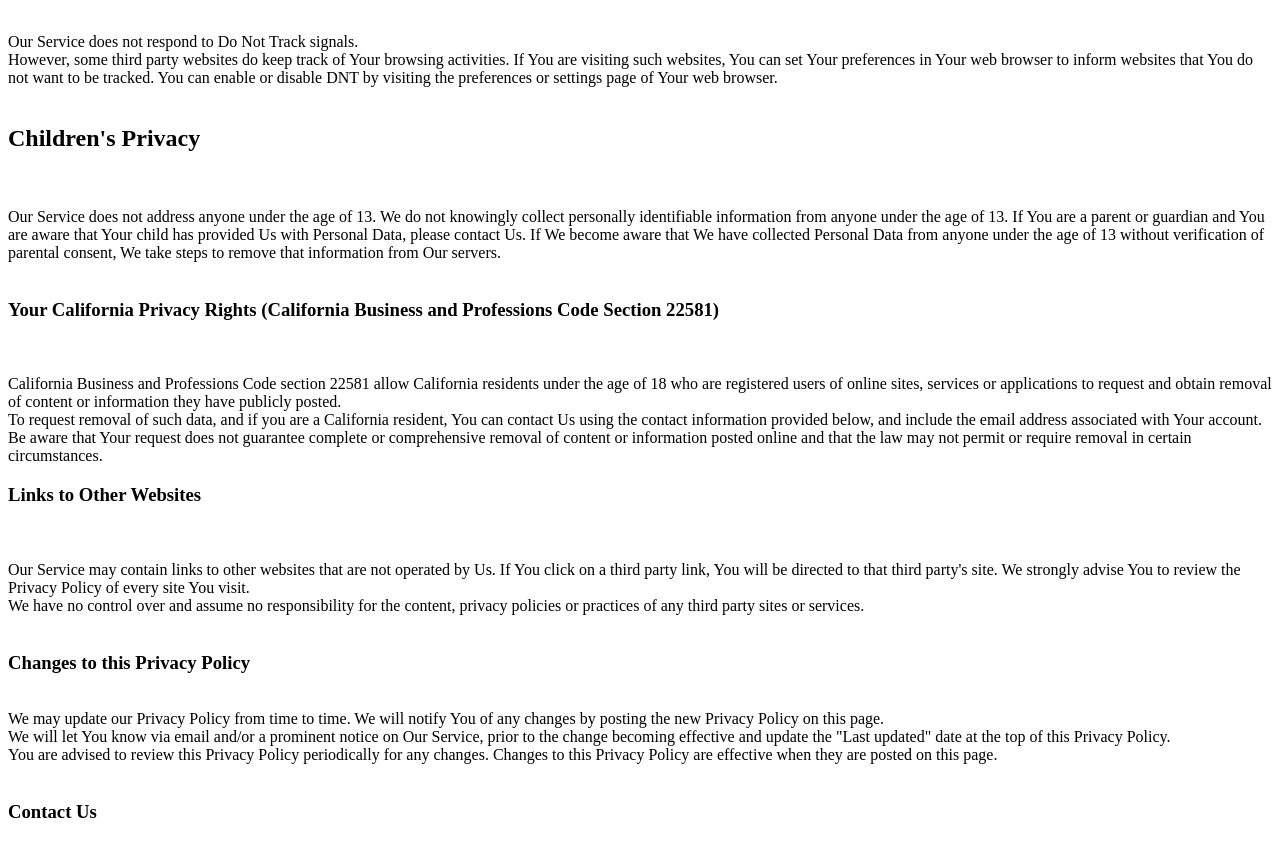
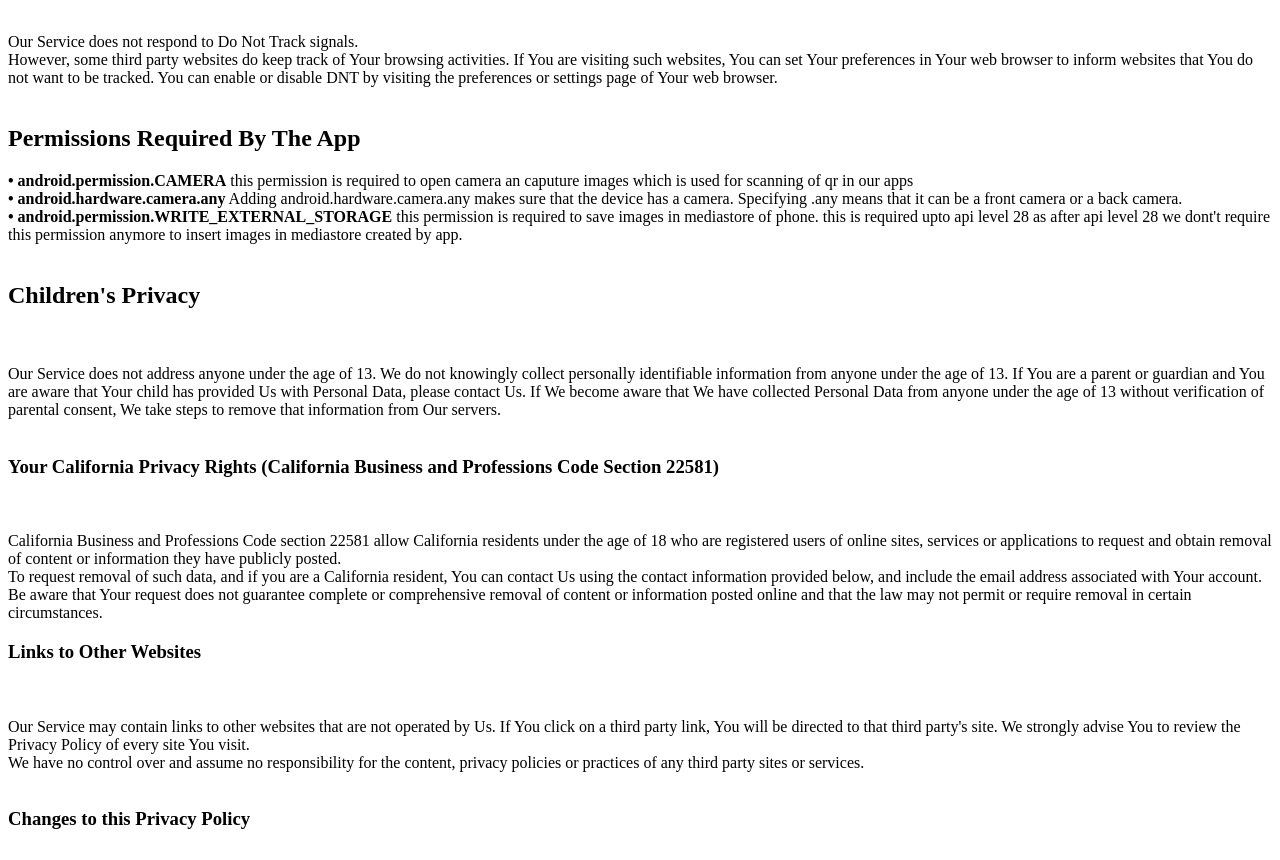
Before and after one commit to qx24680/qrscannerprivacypolicy, a plain HTML site: page index.html in a window 1280 px wide. Shown: the part 9147-10007 px from the top of the page. Drawn offline with Linux system fonts and the light colour scheme.

Commit message:
updated2

```diff
--- a/index.html
+++ b/index.html
@@ -636,6 +636,13 @@
     However, some third party websites do keep track of Your browsing activities. If You are visiting such websites, You can set Your preferences in Your web browser to inform websites that You do not want to be tracked. You can enable or disable DNT by visiting the preferences or settings page of Your web browser.
     <br>
     <br>
+        <h2>Permissions Required By The App</h2>
+    <b>&bull; android.permission.CAMERA</b> this permission is required to open camera an caputure images which is used for scanning of qr in our apps
+   <br>
+    <b>&bull; android.hardware.camera.any</b> Adding android.hardware.camera.any makes sure that the device has a camera. Specifying .any means that it can be a front camera or a back camera.
+    <br>
+    <b>&bull; android.permission.WRITE_EXTERNAL_STORAGE</b> this permission is required to save images in mediastore of phone. this is required upto api level 28 as after api level 28 we dont't require this permission anymore to insert images in mediastore created by  app.
+    <br><br>
     <h2> Children's Privacy</h2>
     <br>
     <br>
```
